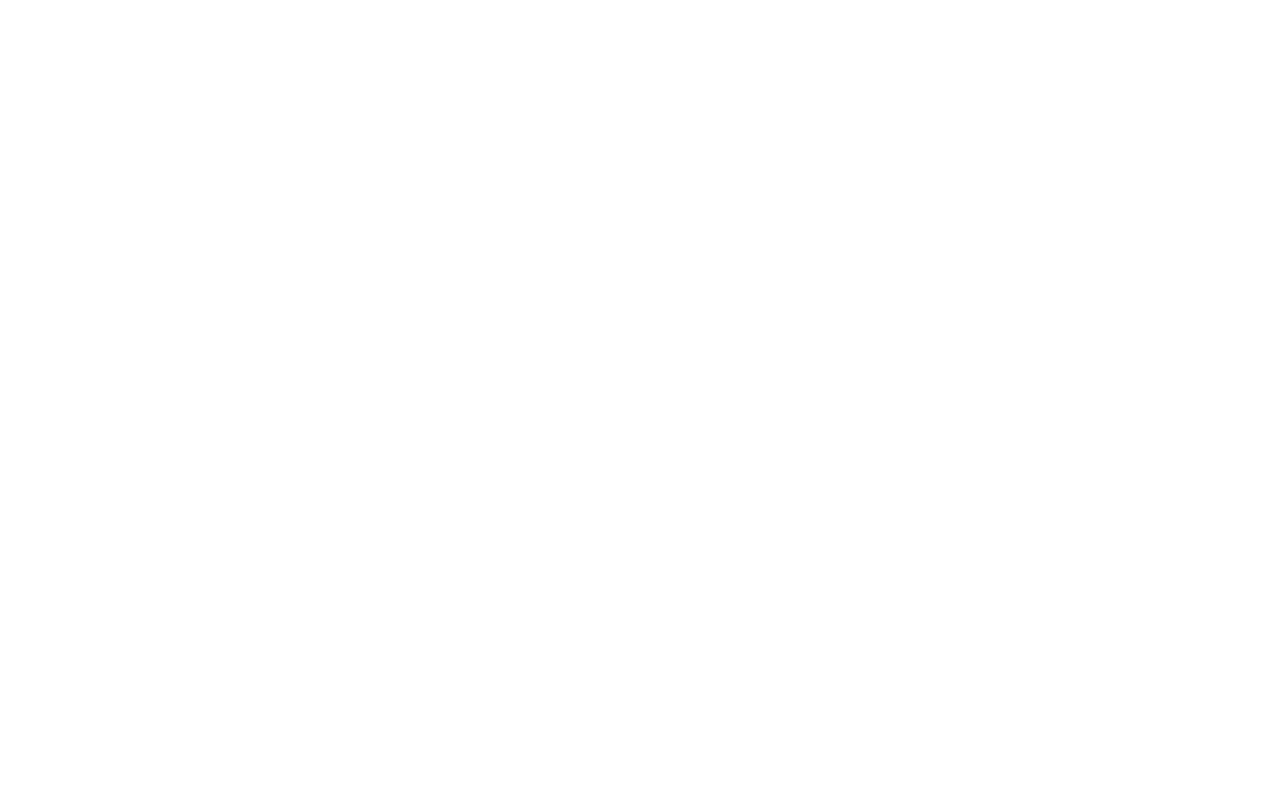
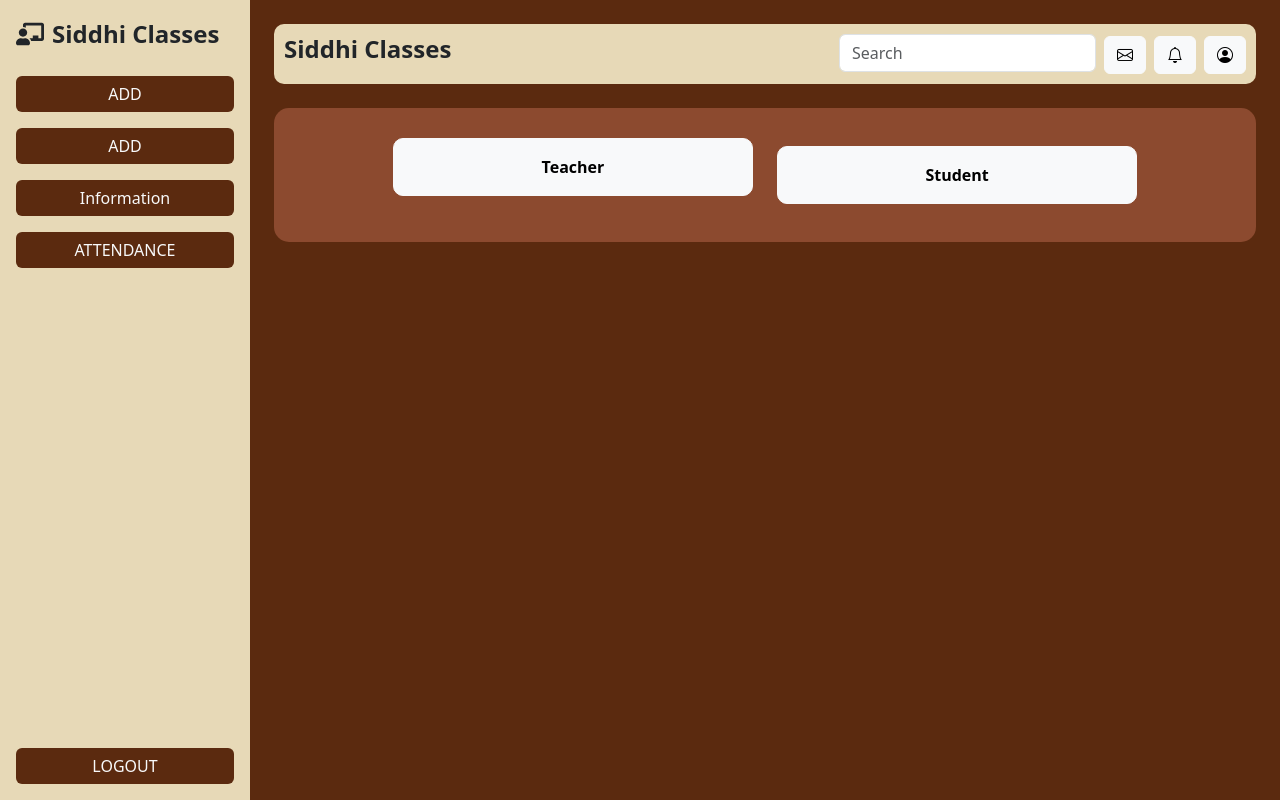
Before and after one commit to blackgrapes/SiddhiClassess-payslipGenerator, a React (Vite) app in the folder react-app/: page /Home in a window 1280 px wide. Before the commit this address had no page. Built offline with nearby package versions, Linux system fonts and the light colour scheme.

Commit message:
front end

```diff
--- a/react-app/package.json
+++ b/react-app/package.json
@@ -11,7 +11,9 @@
   },
   "dependencies": {
     "bootstrap": "^5.3.3",
+    "bootstrap-icons": "^1.11.3",
     "react": "^19.0.0",
+    "react-bootstrap": "^2.10.9",
     "react-dom": "^19.0.0",
     "react-icons": "^5.5.0",
     "react-router-dom": "^7.2.0"
--- a/react-app/src/App.jsx
+++ b/react-app/src/App.jsx
@@ -2,17 +2,27 @@
 import { BrowserRouter as Router, Routes, Route } from "react-router-dom";
 import Login from "./component/Login";
 import SignupPage from "./component/Signup";
-import ForgotPassword from "./component/ForgotPassword"; // ✅ Import ForgotPassword
+import ForgotPassword from "./component/ForgotPassword";
+import Home from "./component/Home";
+import Sidebar from "./component/Sidebar";
 import "bootstrap/dist/css/bootstrap.min.css";
+import "bootstrap-icons/font/bootstrap-icons.css";
+
 
 function App() {
   return (
     <Router>
-      <Routes>
-        <Route path="/" element={<Login />} />
-        <Route path="/signup" element={<SignupPage />} />
-        <Route path="/forgot-password" element={<ForgotPassword />} /> {/* ✅ Forgot Password Route */}
-      </Routes>
+      {/* <div className="d-flex">
+        <Sidebar />
+        <div className="flex-grow-1 p-4" style={{ backgroundColor: "#4D220E", minHeight: "100vh" }}> */}
+          <Routes>
+            <Route path="/" element={<Login />} />
+            <Route path="/signup" element={<SignupPage />} />
+            <Route path="/forgot-password" element={<ForgotPassword />} />
+            <Route path="/Home" element={<Home />} />
+          </Routes>
+        {/* </div>
+      </div> */}
     </Router>
   );
 }
--- /dev/null
+++ b/react-app/src/component/Home.jsx
@@ -0,0 +1,55 @@
+import React from "react";
+import { Container, Row, Col, Button } from "react-bootstrap";
+import Sidebar from "./Sidebar";
+import "bootstrap-icons/font/bootstrap-icons.css"; // Ensure Bootstrap Icons are imported
+
+const Home = () => {
+  return (
+    <div className="d-flex">
+      {/* Sidebar */}
+      <div style={{ minWidth: "50px" }}>
+        <Sidebar />
+      </div>
+
+      {/* Main Content */}
+      <div className="flex-grow-1 p-4" style={{ backgroundColor: "#5B2A0F", minHeight: "100vh" }}>
+        <Container fluid>
+          {/* Top Bar */}
+          <Row className="mb-4 align-items-center">
+            <Col className="d-flex justify-content-between align-items-center" style={{ backgroundColor: "#E7D9B7", padding: "10px", borderRadius: "10px" }}>
+              <h4 className="fw-bold">Siddhi Classes</h4>
+              <div>
+                <input type="text" placeholder="Search" className="form-control d-inline-block w-auto" />
+                <Button variant="light" className="ms-2">
+                  <i className="bi bi-envelope"></i>
+                </Button>
+                <Button variant="light" className="ms-2">
+                  <i className="bi bi-bell"></i>
+                </Button>
+                <Button variant="light" className="ms-2">
+                  <i className="bi bi-person-circle"></i>
+                </Button>
+              </div>
+            </Col>
+          </Row>
+
+          {/* Main Section */}
+          <Row className="justify-content-center align-items-center text-center" style={{ backgroundColor: "#8C4A2F", borderRadius: "15px", padding: "30px", color: "#fff" }}>
+            <Col md={5}>
+              <Button variant="light" className="w-100 py-3 mb-3 fw-bold" style={{ borderRadius: "10px" }}>
+                Teacher
+              </Button>
+            </Col>
+            <Col md={5}>
+              <Button variant="light" className="w-100 py-3 fw-bold" style={{ borderRadius: "10px" }}>
+                Student
+              </Button>
+            </Col>
+          </Row>
+        </Container>
+      </div>
+    </div>
+  );
+};
+
+export default Home;
--- a/react-app/src/component/Login.jsx
+++ b/react-app/src/component/Login.jsx
@@ -71,7 +71,7 @@
 
           {/* Login Button */}
           <button type="submit" className="btn btn-dark w-100">LOGIN</button>
-
+          onClick={() => navigate("/Dashboard")}
           {/* Create Account */}
           <div className="text-center mt-3">
             <button
--- /dev/null
+++ b/react-app/src/component/Sidebar.jsx
@@ -0,0 +1,51 @@
+import React from "react";
+import { Nav, Button } from "react-bootstrap";
+import { FaChalkboardTeacher } from "react-icons/fa";
+import { Link } from "react-router-dom";
+
+const Sidebar = () => {
+  return (
+    <div className="d-flex flex-column vh-100 p-3" style={{ width: "250px", backgroundColor: "#E7D9B7" }}>
+      {/* Logo Section */}
+      <div className="d-flex align-items-center mb-4">
+        <FaChalkboardTeacher size={28} className="text-dark" />
+        <span className="ms-2 fw-bold text-dark fs-4">Siddhi Classes</span>
+      </div>
+
+      {/* Navigation Links */}
+      <Nav className="flex-column">
+        <Link to="/add1" className="text-decoration-none">
+          <Button className="mb-3 text-light w-100" style={{ backgroundColor: "#5B2A0F", border: "none" }}>
+            ADD
+          </Button>
+        </Link>
+        <Link to="/add2" className="text-decoration-none">
+          <Button className="mb-3 text-light w-100" style={{ backgroundColor: "#5B2A0F", border: "none" }}>
+            ADD
+          </Button>
+        </Link>
+        <Link to="/info" className="text-decoration-none">
+          <Button className="mb-3 text-light w-100" style={{ backgroundColor: "#5B2A0F", border: "none" }}>
+            Information
+          </Button>
+        </Link>
+        <Link to="/attendance" className="text-decoration-none">
+          <Button className="mb-3 text-light w-100" style={{ backgroundColor: "#5B2A0F", border: "none" }}>
+            ATTENDANCE
+          </Button>
+        </Link>
+      </Nav>
+
+      {/* Logout Button */}
+      <div className="mt-auto">
+        <Link to="/logout" className="text-decoration-none">
+          <Button className="w-100 text-light" style={{ backgroundColor: "#5B2A0F", border: "none" }}>
+            LOGOUT
+          </Button>
+        </Link>
+      </div>
+    </div>
+  );
+};
+
+export default Sidebar;
```
Also changed, not shown: 2 other files (tests, documents, lock files or other folders).
